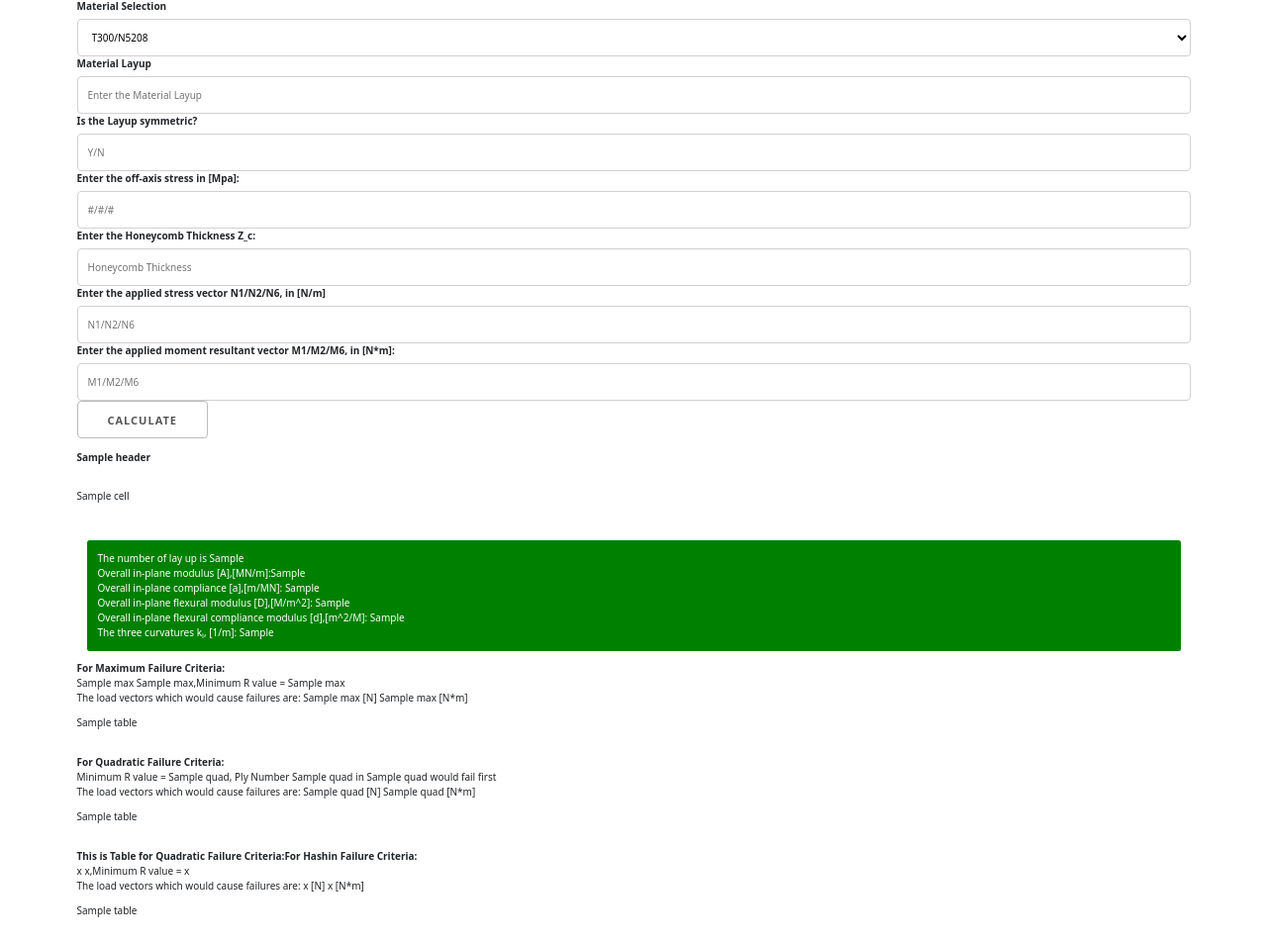
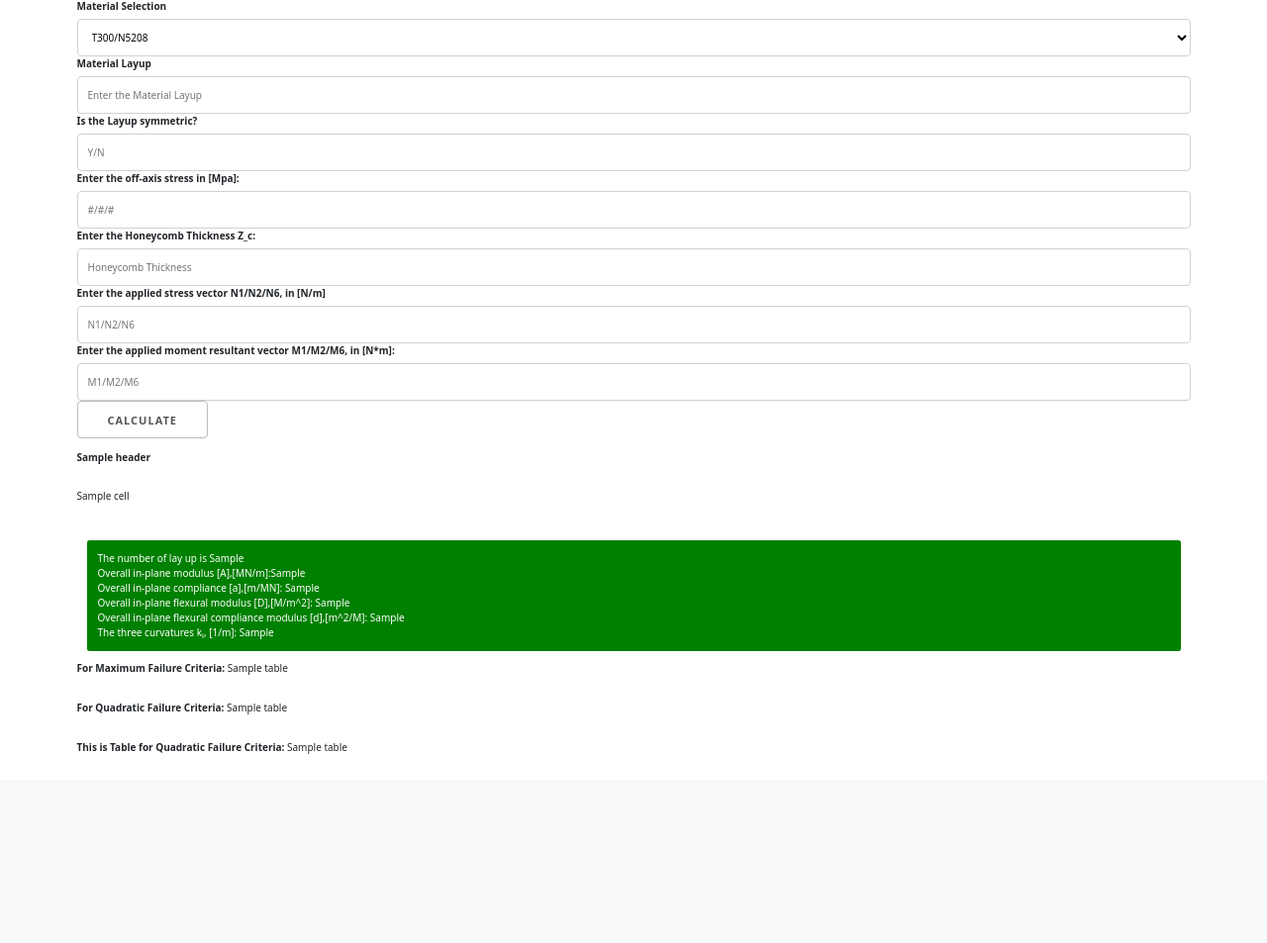
Before and after one commit to jasonzhou1997/flask_project, a Flask app: template templates/app.html in a window 1280 px wide. Shown: the part 72-1025 px from the top of the page at 99% size. After the commit the page ends 834 px from the top, so only its background shows below. Run offline with Flask 2, Linux system fonts and the light colour scheme; the template is opened without the code that fills it: most values are stand-ins (such as "Sample title", 1, 10 or a date in 2020).

Commit message:
Add files via upload
There's a bug with homepage for not defining the {{list}} in app.html file

```diff
--- a/templates/app.html
+++ b/templates/app.html
@@ -117,29 +117,19 @@
         </div>
 
         <table>
-          {% if Table_1 != None %}
+
           <b>For Maximum Failure Criteria:</b>
-          <p>{{max_list[0]}} {{max_list[1]}},Minimum R value = {{max_list[2]}}
-<br>
-   The load vectors which would cause failures are:
-     {{max_list[3]}} [N]
-     {{max_list[4]}} [N*m]
-   </p>
+
                     {% for table in Table_1 %}
             {{ table|safe }}
 {% endfor %}
-          {% endif %}
+
         </table>
 
         <table>
           {% if Table_1 != None %}
           <b>For Quadratic Failure Criteria:</b>
-          <p>Minimum R value = {{quad_list[2]}}, Ply Number {{quad_list[1]}} in {{quad_list[0]}} would fail first
-            <br>
-   The load vectors which would cause failures are:
-     {{quad_list[3]}} [N]
-     {{quad_list[4]}} [N*m]
-          </p>
+
                     {% for table in Table_2 %}
             {{ table|safe }}
 {% endfor %}
@@ -148,13 +138,6 @@
         <table>
           {% if Table_1 != None %}
           <b>This is Table for Quadratic Failure Criteria:</b>
-                    <b>For Hashin Failure Criteria:</b>
-          <p>{{hashin_list[0]}} {{hashin_list[1]}},Minimum R value = {{hashin_list[2]}}
-            <br>
-   The load vectors which would cause failures are:
-     {{hashin_list[3]}} [N]
-     {{hashin_list[4]}} [N*m]
-          </p>
 
                     {% for table in Table_3 %}
             {{ table|safe }}
```
